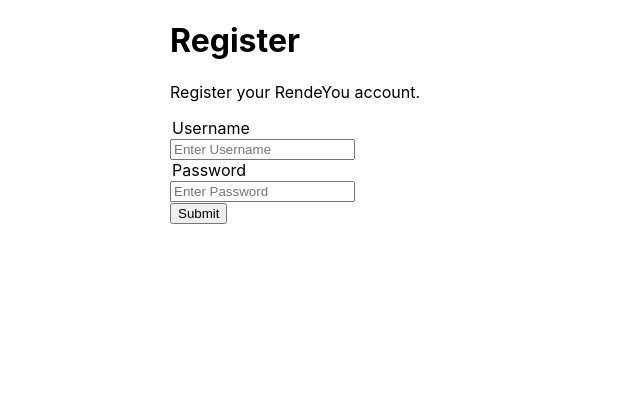
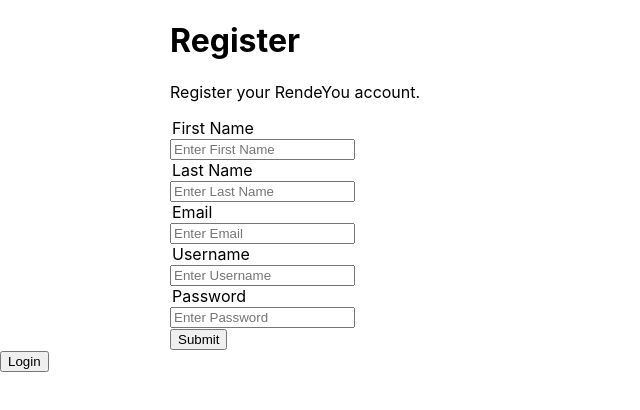
Before and after one commit to bliutech/RendeYou, a React (Create React App) app in the folder frontend/: page /register in a window 1280 px wide. Shown: the top 410 px of the page, without its empty margins (0-640 px from the left). Built offline with nearby package versions, Linux system fonts and the light colour scheme.

Commit message:
Added profile page and made login and register link with everything

```diff
--- a/frontend/src/App.js
+++ b/frontend/src/App.js
@@ -5,13 +5,13 @@ import Home from './pages/Home.js'
 import Login from './pages/Login.js'
 import Register from './pages/Register.js'
 import Logout from './pages/Logout.js'
-import Profile from './pages/Profile.js'
 import Meetings from './pages/Meetings.js'
 import Error404 from './pages/Error404.js'
 import About from './pages/About.js'
 import NavBar from './components/NavBar.js'
 import Dashboard from './pages/Dashboard'
 import ProfileCard from './components/ProfileCard.js'
+import Profile from './pages/Profile.js'
 
 function App() {
   const [userData, setUserData] = useState([])
@@ -24,7 +24,7 @@ function App() {
       <>
         <BrowserRouter>
           <Switch>
-            <Route path='/login'>
+            <Route exact path='/login'>
               <Login
                 updateUserData={setUserData}
                 updateSignedInStatus={setIsSignedIn}
@@ -35,6 +35,9 @@ function App() {
             </Route>
             <Route exact path='/register'>
               <Register />
+              <Link to='/login'>
+                <button>Login</button>
+              </Link>
             </Route>
             <Route path='*'>
               <Redirect to='/login' />
@@ -53,11 +56,11 @@ function App() {
           <Route exact path='/'>
             <Dashboard event={userData}></Dashboard>
           </Route>
-          <Route path='/login'>
-              <Redirect to='/'></Redirect>
+          <Route exact path='/login'>
+            <Redirect to='/' />
           </Route>
           <Route exact path='/profile'>
-            <ProfileCard event={userData}></ProfileCard>
+            <Profile info={userData}></Profile>
           </Route>
           <Route path='*'>
             <Error404></Error404>
--- a/frontend/src/components/Form.js
+++ b/frontend/src/components/LoginForm.js
@@ -1,6 +1,6 @@
 import React from 'react'
 
-class Form extends React.Component {
+class LoginForm extends React.Component {
   constructor(props) {
     super(props)
     this.state = {
@@ -47,4 +47,4 @@ class Form extends React.Component {
   }
 }
 
-export default Form
+export default LoginForm
--- /dev/null
+++ b/frontend/src/components/RegisterForm.js
@@ -0,0 +1,89 @@
+import React from 'react'
+
+class RegisterForm extends React.Component {
+  constructor(props) {
+    super(props)
+    this.state = {
+      firstName: '',
+      lastName: '',
+      uname: '',
+      pass: '',
+      email: '',
+      hostedEvents: [],
+      friends: [],
+      image: '',
+    }
+    this.updateUname = this.updateUname.bind(this)
+    this.updatePass = this.updatePass.bind(this)
+    this.updatefirstName = this.updatefirstName.bind(this)
+    this.updatelastName = this.updatelastName.bind(this)
+    this.updateEmail = this.updateEmail.bind(this)
+  }
+
+  updateUname(event) {
+    this.setState({ uname: event.target.value })
+  }
+
+  updatePass(event) {
+    this.setState({ pass: event.target.value })
+  }
+
+  updatefirstName(event) {
+    this.setState({ firstName: event.target.value })
+  }
+
+  updatelastName(event) {
+    this.setState({ lastName: event.target.value })
+  }
+
+  updateEmail(event) {
+    this.setState({ email: event.target.value })
+  }
+
+  render() {
+    return (
+      <form
+        onSubmit={(e) => {
+          e.preventDefault()
+          this.props.onSubmit(this.state.uname, this.state.pass)
+        }}
+      >
+        <legend>First Name</legend>
+        <input
+          value={this.state.firstName}
+          onChange={this.updatefirstName}
+          placeholder='Enter First Name'
+        />
+        <legend>Last Name</legend>
+        <input
+          value={this.state.lastName}
+          onChange={this.updatelastName}
+          placeholder='Enter Last Name'
+        />
+        <legend>Email</legend>
+        <input
+          value={this.state.email}
+          onChange={this.updateEmail}
+          placeholder='Enter Email'
+        />
+        <legend>Username</legend>
+        <input
+          value={this.state.uname}
+          onChange={this.updateUname}
+          placeholder='Enter Username'
+        />
+        <legend>Password</legend>
+        <input
+          type='password'
+          value={this.state.pass}
+          onChange={this.updatePass}
+          placeholder='Enter Password'
+        />
+        <br />
+        <input type='submit' value='Submit' />
+      </form>
+    )
+  }
+}
+
+export default RegisterForm
--- a/frontend/src/pages/Dashboard.js
+++ b/frontend/src/pages/Dashboard.js
@@ -2,17 +2,21 @@ import NavBar from '../components/NavBar'
 import EventCard from '../components/EventCard'
 import mockEvents from '../context/mockEvents'
 import FriendsList from '../components/FriendsList'
+import { BrowserRouter } from 'react-router-dom'
+import { Link } from 'react-router-dom'
 
-const Dashboard = () => {
+const Dashboard = (userData) => {
   {
   }
   return (
     <>
       {mockEvents.map((event) => {
-        return <EventCard event={event} />
+        return <EventCard event={event} key={event.id} />
       })}
       <h1>This is Dashboard</h1>
-      <FriendsList/>
+      <Link to='/profile'>
+        <button type='button'>Profile</button>
+      </Link>
     </>
   )
 }
--- a/frontend/src/pages/Login.js
+++ b/frontend/src/pages/Login.js
@@ -1,5 +1,5 @@
 import React, { useState } from 'react'
-import Form from '../components/Form'
+import LoginForm from '../components/LoginForm'
 import { useCookies } from 'react-cookie'
 import Register from './Register'
 import mockUser from '../context/mockUser'
@@ -26,7 +26,7 @@ function Login({ updateUserData, updateSignedInStatus }) {
     }
 
     const user = await res.json()
-    updateUserData(user)
+    updateUserData(mockUser)
     updateSignedInStatus(true)
   }
 
@@ -49,7 +49,7 @@ function Login({ updateUserData, updateSignedInStatus }) {
       <p> Login to your RendeYou account. </p>
       <button onClick={clearCookies}>clear</button>
       <p style={{ color: '#00ff00' }}>{cookies['user']}</p>
-      <Form onSubmit={handleSubmit} />
+      <LoginForm onSubmit={handleSubmit} />
       <p>Register</p>
     </div>
   )
--- a/frontend/src/pages/Profile.js
+++ b/frontend/src/pages/Profile.js
@@ -1,13 +1,23 @@
 import React from 'react'
+import { Link } from 'react-router-dom'
 import '../index.css'
 
-function Profile() {
+function Profile(user) {
   document.title = 'Profile | RendeYou'
   return (
-    <div className='content'>
-      <h1> Profile </h1>
-      <p> Your RendeYou profile. </p>
-    </div>
+    <>
+      <img src={user.info.picture} alt='' width='100px' />
+      <p>{user.info.firstName + ' ' + user.info.lastName}</p>
+      <br />
+      <p>{user.info.email}</p>
+      <br />
+      <p>{user.info.username}</p>
+      <br />
+      <p>{user.info.friends.join(' ')}</p>
+      <Link to='/'>
+        <button>Dashboard</button>
+      </Link>
+    </>
   )
 }
 
--- a/frontend/src/pages/Register.js
+++ b/frontend/src/pages/Register.js
@@ -1,5 +1,5 @@
 import React, { useState } from 'react'
-import Form from '../components/Form.js'
+import RegisterForm from '../components/RegisterForm.js'
 import backend from '../components/Util.js'
 import '../index.css'
 
@@ -30,12 +30,11 @@ function Register() {
       <h1> Register </h1>
       <p> Register your RendeYou account. </p>
       <p style={{ color: '#ff0000' }}>{err_msg}</p>
-      <Form onSubmit={handleSubmit} />
+      <RegisterForm onSubmit={handleSubmit} />
     </div>
   )
 }
 
-
 //TODO: Link with login page
 //TODO: Quality of life stuff (error messages)
 export default Register
```
Also changed, not shown: frontend/src/components/YourEvent.js (deleted).
